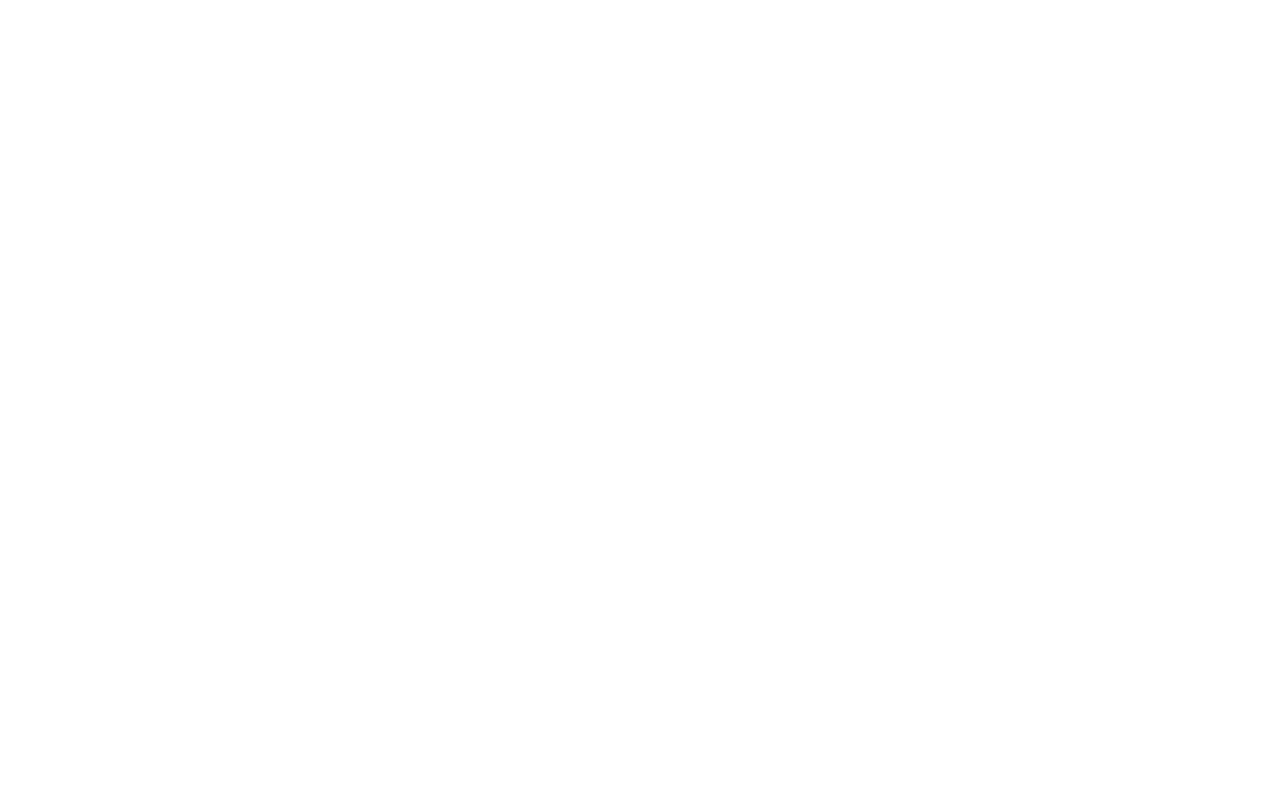
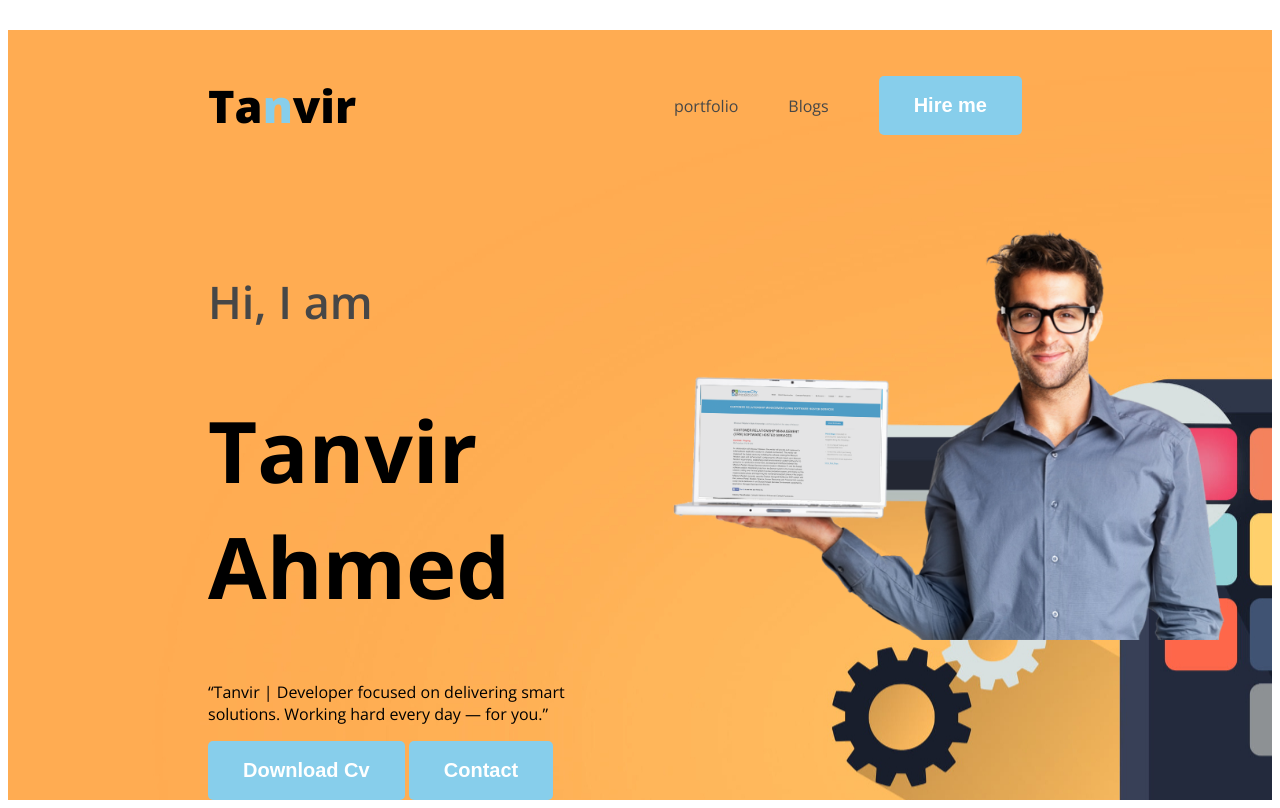
Before and after one commit to Tanvirahmedrickto/developer-portfolio, a plain HTML site: page index.html in a window 1280 px wide. Drawn offline with nearby package versions, Linux system fonts and the light colour scheme.

Commit message:
added all changes

```diff
--- a/index.html
+++ b/index.html
@@ -4,10 +4,49 @@
     <meta charset="UTF-8">
     <meta name="viewport" content="width=device-width, initial-scale=1.0">
     <title>Web developer portfolio</title>
+
+    <link rel="preconnect" href="https://fonts.googleapis.com">
+<link rel="preconnect" href="https://fonts.gstatic.com" crossorigin>
+<link href="https://fonts.googleapis.com/css2?family=Open+Sans:ital,wght@0,300..800;1,300..800&display=swap" rel="stylesheet">
+
+<link rel="stylesheet" href="styles/portfolio.css">
 </head>
-<body>
-    <header>
+<body class="open-sans-normal">
+    <header class="header">
+        <nav>
+            <h3 class="nav-title">Ta<span class="color-style">n</span>vir</h3>
+              <ul>
+                 <li><a class="dark-2" href="">portfolio</a></li>
+                <li><a class="dark-2" href="">Blogs</a></li>
+                <li><a href=""><button class="btn-primiry">Hire me</button></a></li>
 
+
+
+              </ul>
+        </nav>
+           <div class="banner">
+               <div class="banner-contant">
+
+                        <h4 class="banner-greetings dark-2">Hi, I  am </h4>
+                        <h1 class="banner-title">Tanvir Ahmed</h1>
+                        <p class="banner-description">
+
+                        “Tanvir | Developer focused on delivering smart <br>solutions. Working hard every day — for you.”
+                    </p>
+                    <button class="btn-primiry">Download Cv</button>
+                    <button class="btn-primiry">Contact</button>
+
+
+               </div>
+               <div>
+
+                <img  class="pic-style" src="pic/website-development-web-design-web-developer-world-wide-web-web-design-7b7a65edd2d86b9bcd5f64e09177b8e9.png" alt="">
+
+
+               </div>
+
+
+           </div>
 
     </header>
     <main>
--- /dev/null
+++ b/styles/portfolio.css
@@ -0,0 +1,110 @@
+.header{
+
+         background-image: url(../pic/wallpaperflare.com_wallpaper.jpg);
+         background-repeat: none;
+
+
+}
+
+
+
+
+.open-sans-normal{
+  font-family: "Open Sans", sans-serif;
+  font-optical-sizing: auto;
+  font-style: normal;
+  font-variation-settings:
+    "wdth" 100;
+}
+.nav-title{
+
+    font-size: 45px;
+    font-weight: 800;
+}
+
+
+
+
+/*colors and shyred stytle*/
+.dark-2{
+
+  color: #474747;
+}
+.color-style{
+
+color: skyblue;
+
+}
+
+/* pic style */
+.pic-style{
+
+  width: 580px;
+
+}
+
+.btn-primiry{
+           background-color: skyblue;
+           color: white;
+           font-weight: bold;
+           padding: 18px 35px;
+           border-radius: 5px ;
+           font-size: 20px ;
+           border: none;
+
+}
+
+/* nav styles */
+
+nav{
+     display: flex;
+      align-items: center;
+      justify-content: space-between;
+      margin: 30PX 200px;
+}
+nav ul li{
+  list-style: none;
+  margin-right: 50px;
+
+}
+
+ul li a {
+
+          text-decoration: none;
+
+}
+nav ul{
+
+            display: flex;
+           align-items: center;
+}
+/* banner style */
+
+
+.banner-greetings{
+
+           font-size: 45px;
+           font-weight: 600;}
+
+.banner-title{
+
+         font-weight: bold;
+         font-size: 85px;
+
+
+}
+
+.banner{
+
+      display: flex;
+      justify-content: space-between;
+      margin: 0 35px 0 200px;
+
+}
+.banner-contant{
+
+        max-width: 580px;
+
+
+
+}
```
Also changed, not shown: pic/wallpaperflare.com_wallpaper.jpg (added), pic/website-development-web-design-web-developer-world-wide-web-web-design-7b7a65edd2d86b9bcd5f64e09177b8e9.png (added), 1 other file.
